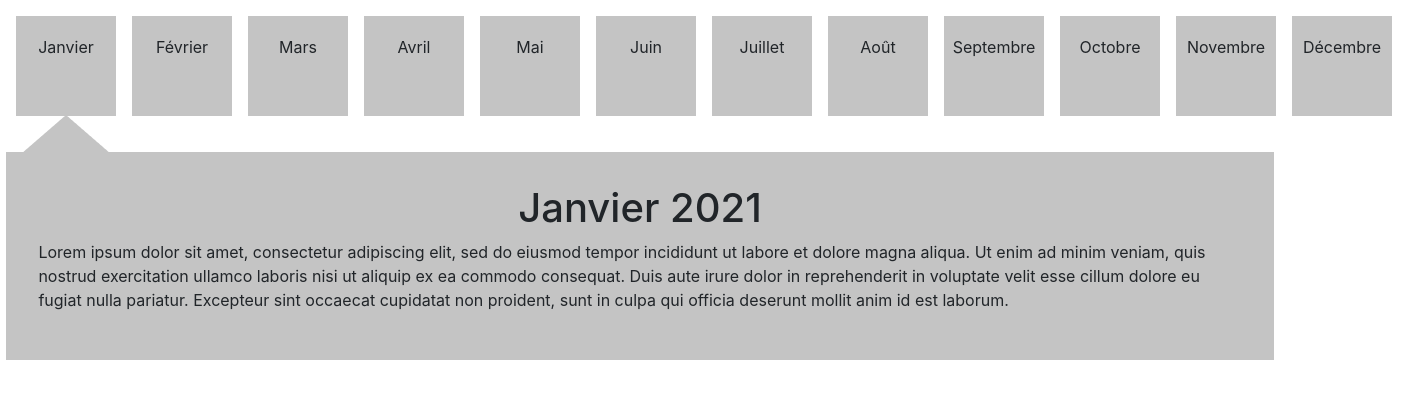
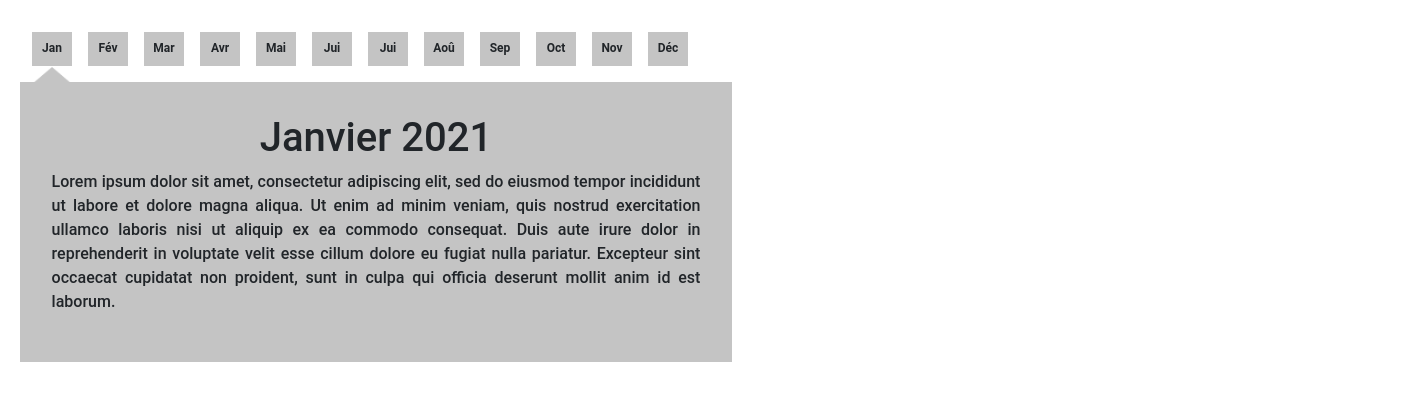
Before and after one commit to ahajri-adneom/figma-frimware, a React (Create React App) app: page / in a window 1280 px wide. Shown: the top 400 px of the page, 1408 px wide, since content can reach past the window. Built offline with nearby package versions, Linux system fonts and the light colour scheme.

Commit message:
More Awesome Figma Component

```diff
--- a/src/App.js
+++ b/src/App.js
@@ -2,11 +2,11 @@ import './App.scss';
 import {useEffect, useState} from "react";
 
 function App() {
-    window.scrollTo(0, 0);
     const [data, setData] = useState([]);
     let [selectedMonth, updateSelectedMonth] = useState(null);
     const loadContent = (e, month) => {
         updateSelectedMonth(month)
+        console.log(e.target.offsetLeft);
         window.scrollTo(e.target.offsetLeft - 172, 0)
         return false;
     }
@@ -29,12 +29,13 @@ function App() {
             });
     }
     useEffect(() => {
-        getData()
+        getData();
+        setTimeout(()=>{ window.scrollTo(0, 0)}, 300);
     }, [])
 
     return (
-            <main className="container-fluid">
-                <section className="row">
+            <main className="ml-3 pt-3">
+                <section>
                     <nav className="box mb-3" role="navigation" aria-label="Menu principal">
                         <ul className="p-2 d-flex align-items-center">
                             {
@@ -42,7 +43,7 @@ function App() {
                                     (month) =>
                                         <li  key={month.month} onClick={(e) => loadContent(e, month)}
                                             className="d-flex flex-column align-items-center">
-                                            <a href="/#">{month.month}</a>
+                                            <a href="/#">{month.month.substr(0,3)}</a>
                                             <img className="polygon"
                                                  alt="indication"
                                                  style={{visibility: month.month === selectedMonth?.month ? 'visible' : 'hidden'}}
@@ -52,7 +53,7 @@ function App() {
                             }
                         </ul>
                     </nav>
-                    <section id="details-month">
+                    <section className="mr-3" id="details-month">
                         <article className="box-content d-flex flex-column align-items-center">
                             <header><h1>{selectedMonth?.contentTitle}</h1></header>
                             <footer dangerouslySetInnerHTML={{ __html: selectedMonth?.content }}></footer>
--- a/src/App.scss
+++ b/src/App.scss
@@ -1,20 +1,31 @@
 @import "~bootstrap/scss/bootstrap";
 
-nav ul li{
-  width: 100px;
-  height: 100px;
+main {
+  max-width: 720px;
+  font-family: 'Roboto', sans-serif;
+  font-weight: 500;
+}
+
+nav {
+  min-width: 664.5px;
+  ul li{
+    width: 40px;
+    height: 34px;
     display: flex;
     align-items: center;
-  justify-content: center;
     margin: 0.5em;
     background-color: #C4C4C4;
     cursor: pointer;
     a {
       color: inherit;
       text-decoration: none;
+      font-weight: bold;
+      font-size: 12px;
+      margin-top: 0.6em;
       &:hover {
         color: inherit;
         text-decoration: none;
+      }
     }
   }
 }
@@ -28,11 +39,23 @@ nav ul li{
 
 .polygon {
     position: relative;
-  top: 3.5em;
+    width: 40px;
+    height: 20px;
+    top: 0.6em;
 }
 
 #details-month {
   position: fixed;
+  max-width: 720px;
   -webkit-backface-visibility: hidden;
-  top: 152px;
+  top: 5.1em;
+
+  article {
+    header {
+      text-align: center;
     }
+    footer {
+      text-align: justify;
+    }
+  }
+}
```
Lines whose indentation alone changed are shown as unchanged.
